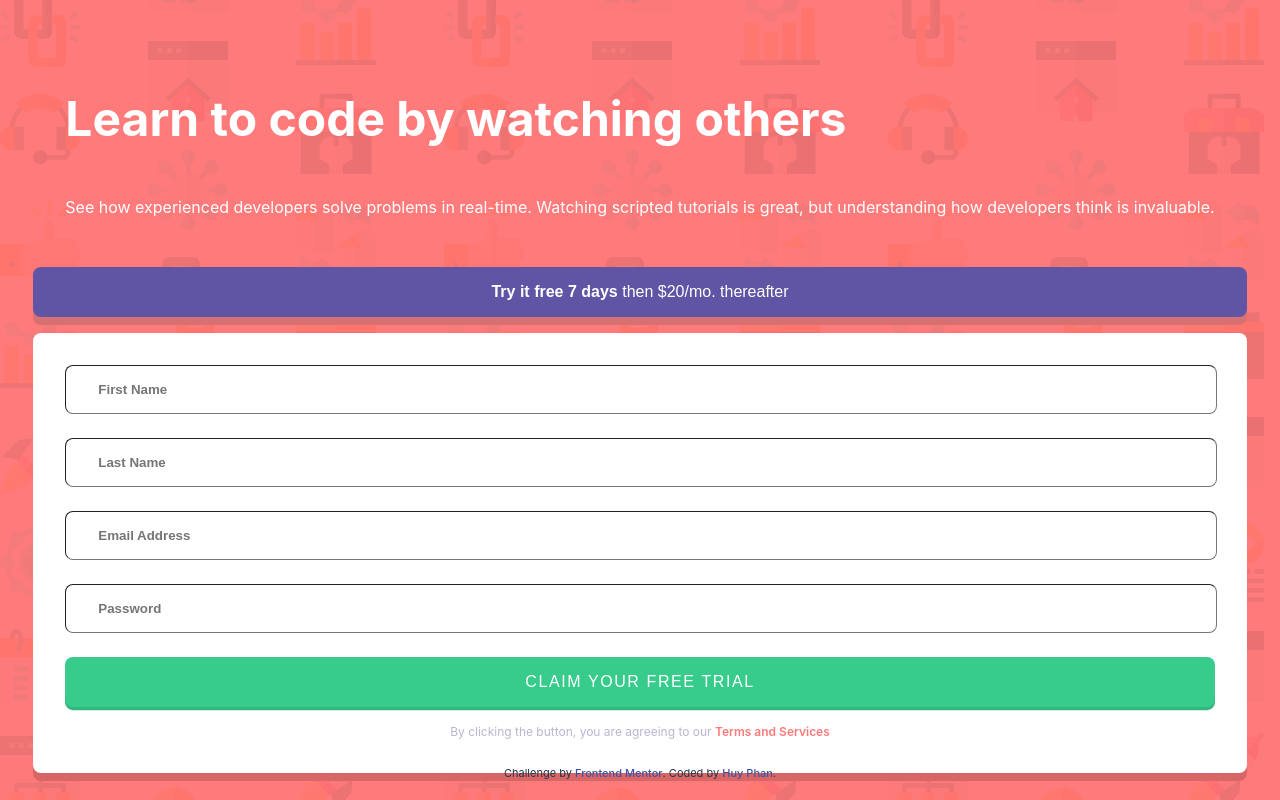
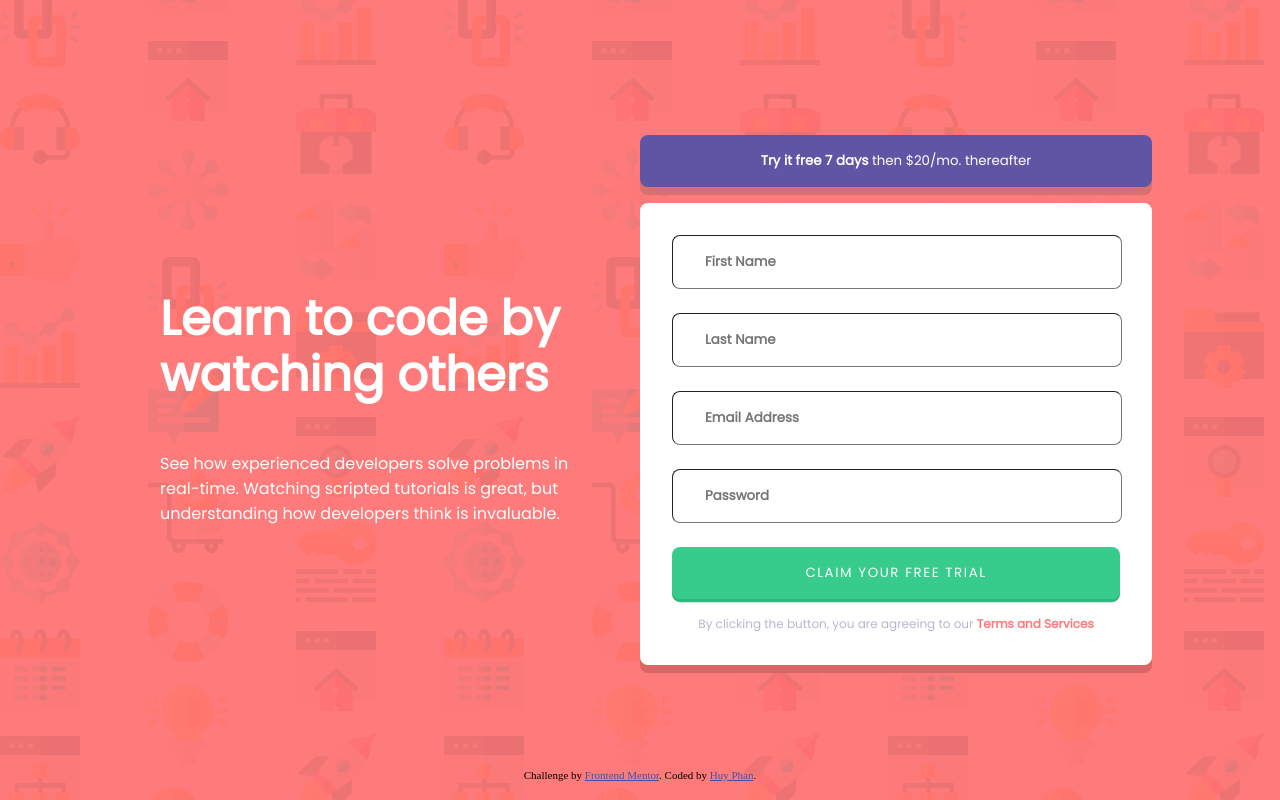
Before and after one commit to huyphan2210/intro-component-with-signup-form-vue, a Vue app: page / in a window 1280 px wide. Built offline with nearby package versions, Linux system fonts and the light colour scheme.

Commit message:
Update style.css

```diff
--- a/src/style.css
+++ b/src/style.css
@@ -1,80 +1,14 @@
-:root {
-  font-family: Inter, system-ui, Avenir, Helvetica, Arial, sans-serif;
-  line-height: 1.5;
-  font-weight: 400;
+@import url('https://fonts.googleapis.com/css2?family=Poppins');
 
-  color-scheme: light dark;
-  color: rgba(255, 255, 255, 0.87);
-  background-color: #242424;
-
-  font-synthesis: none;
-  text-rendering: optimizeLegibility;
-  -webkit-font-smoothing: antialiased;
-  -moz-osx-font-smoothing: grayscale;
-  -webkit-text-size-adjust: 100%;
+main {
+  font-family: Poppins, sans-serif;
+  max-width: 1024px;
+  display: grid;
+  grid-template-columns: 50% 50%;
 }
 
-a {
-  font-weight: 500;
-  color: #646cff;
-  text-decoration: inherit;
-}
-a:hover {
-  color: #535bf2;
-}
-
-body {
-  margin: 0;
-  display: flex;
-  place-items: center;
-  min-width: 320px;
-  min-height: 100vh;
-}
-
-h1 {
-  font-size: 3.2em;
-  line-height: 1.1;
-}
-
-button {
-  border-radius: 8px;
-  border: 1px solid transparent;
-  padding: 0.6em 1.2em;
-  font-size: 1em;
-  font-weight: 500;
-  font-family: inherit;
-  background-color: #1a1a1a;
-  cursor: pointer;
-  transition: border-color 0.25s;
-}
-button:hover {
-  border-color: #646cff;
-}
-button:focus,
-button:focus-visible {
-  outline: 4px auto -webkit-focus-ring-color;
-}
-
-.card {
-  padding: 2em;
-}
-
-#app {
-  max-width: 1280px;
-  margin: 0 auto;
-  padding: 2rem;
-  text-align: center;
-}
-
-@media (prefers-color-scheme: light) {
-  :root {
-    color: #213547;
-    background-color: #ffffff;
-  }
-  a:hover {
-    color: #747bff;
-  }
-  button {
-    background-color: #f9f9f9;
+@media screen and (max-aspect-ratio: 1 / 1) {
+  main {
+    grid-template-columns: auto;
   }
 }
```
